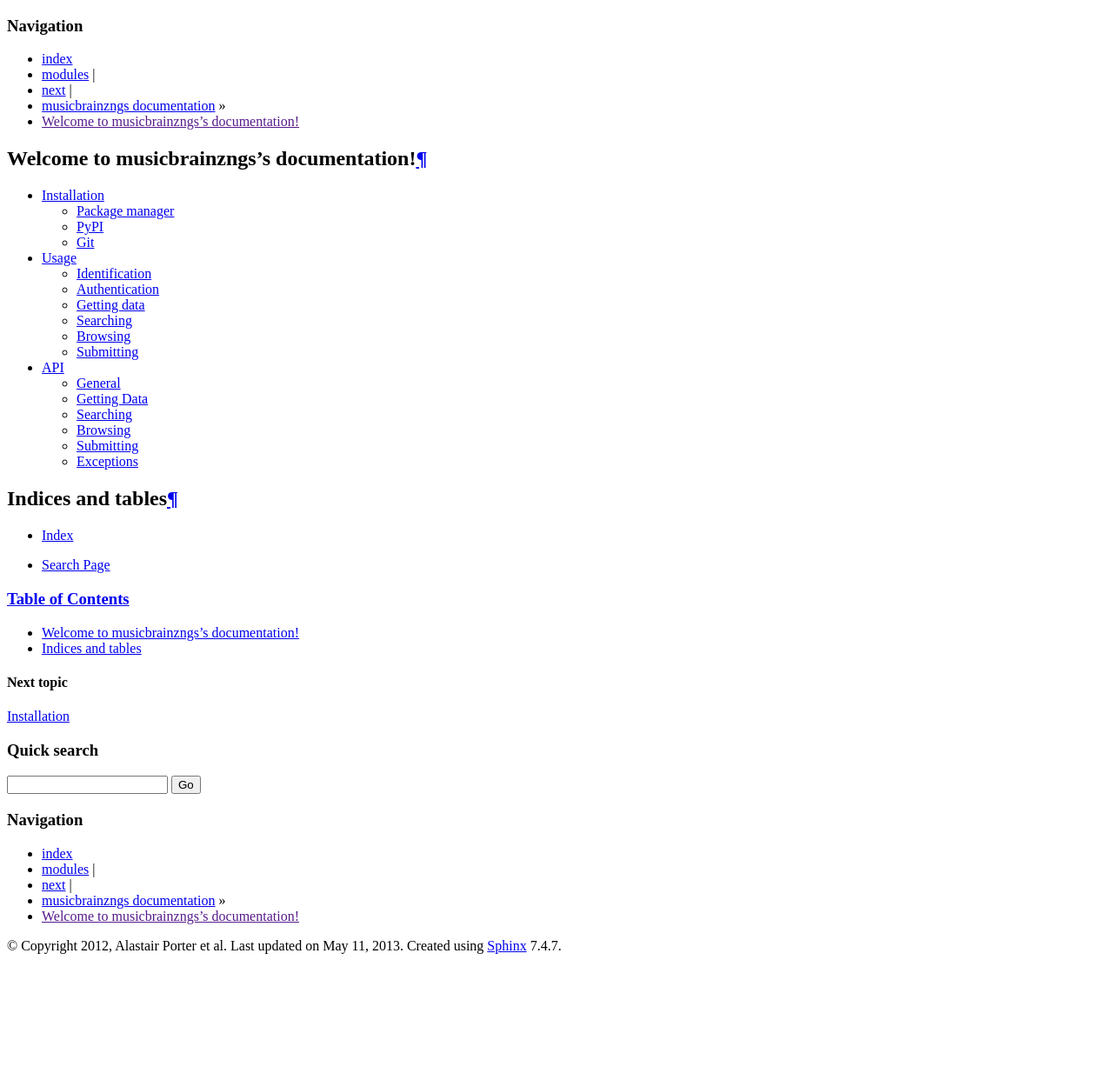
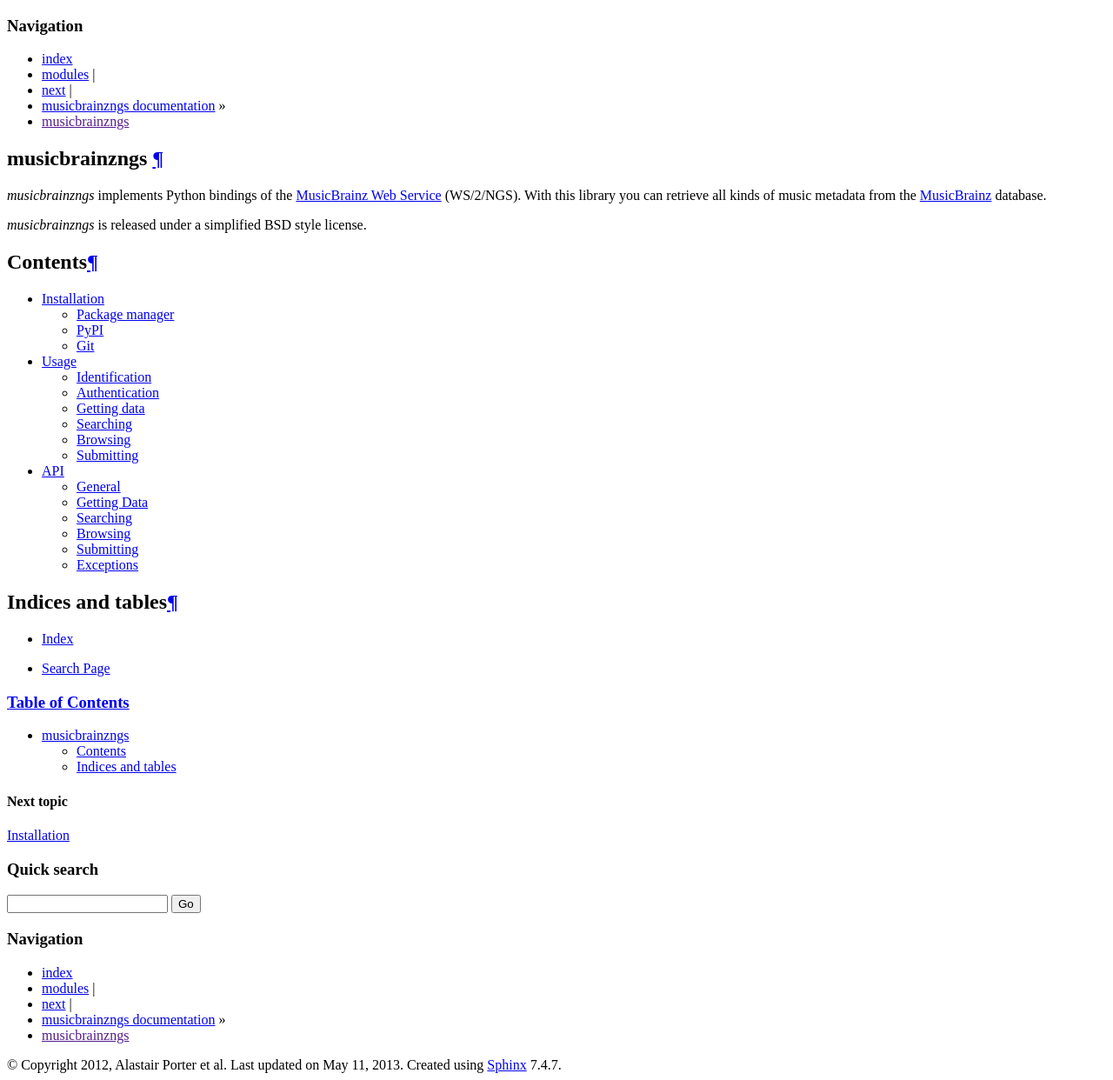
Before and after one commit to alastair/python-musicbrainzngs, a Sphinx documentation site: the page built from docs/index.rst, in a window 1280 px wide. Shown: the whole page at 87% size. Built offline with Sphinx 7.4.7, drawn with Linux system fonts in a browser that asks for light colours; the version number could not be read and is left out; before the commit the page ends 1105 px from its top, so only the background shows below that.

Commit message:
docs: provide introduction
Signed-off-by: Johannes Dewender <github@JonnyJD.net>

```diff
--- a/docs/index.rst
+++ b/docs/index.rst
@@ -1,12 +1,18 @@
-.. musicbrainzngs documentation master file, created by
-   sphinx-quickstart2 on Thu Apr 26 15:56:46 2012.
-   You can adapt this file completely to your liking, but it should at least
-   contain the root `toctree` directive.
+musicbrainzngs |release|
+========================
 
+`musicbrainzngs` implements Python bindings of the `MusicBrainz Web Service`_
+(WS/2/NGS).
+With this library you can retrieve all kinds of music metadata
+from the `MusicBrainz`_ database.
 
-Welcome to musicbrainzngs's documentation!
-==========================================
+`musicbrainzngs` is released under a simplified BSD style license.
 
+.. _`MusicBrainz`: http://musicbrainz.org
+.. _`MusicBrainz Web Service`: http://musicbrainz.org/doc/Development/XML%20Web%20Service/Version%202
+
+Contents
+--------
 .. toctree::
 
     installation
@@ -16,7 +22,7 @@
 .. currentmodule:: musicbrainzngs.musicbrainz
 
 Indices and tables
-==================
+------------------
 
 * :ref:`genindex`
 * :ref:`search`
--- a/docs/installation.rst
+++ b/docs/installation.rst
@@ -21,7 +21,7 @@
 ---
 
 If you want the latest code or even feel like contributing, the code is
-available on `Github <https://github.com/alastair/python-musicbrainz-ngs>`_.
+available on `GitHub <https://github.com/alastair/python-musicbrainz-ngs>`_.
 
 You can easily clone the code with git::
 
```
